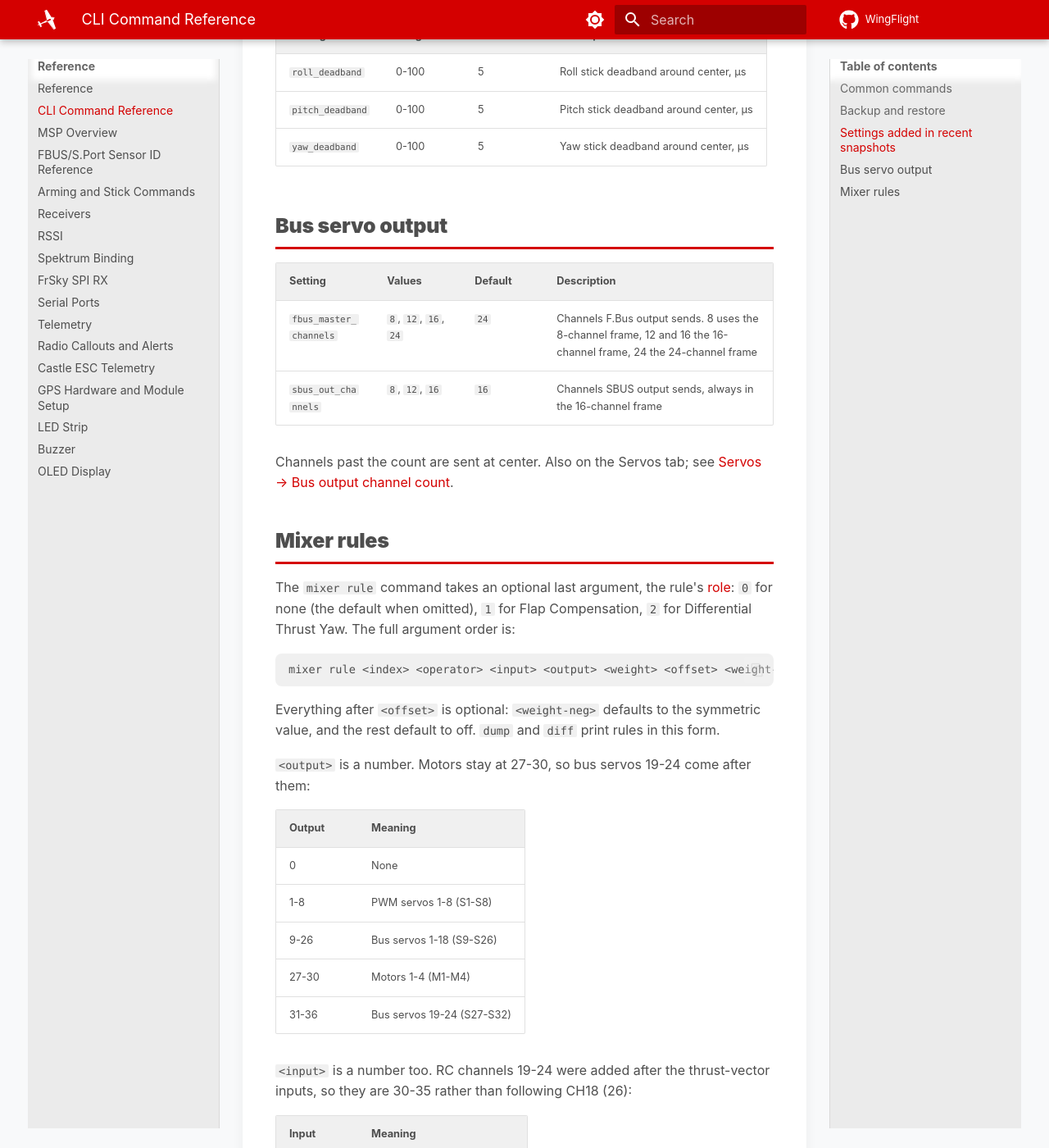
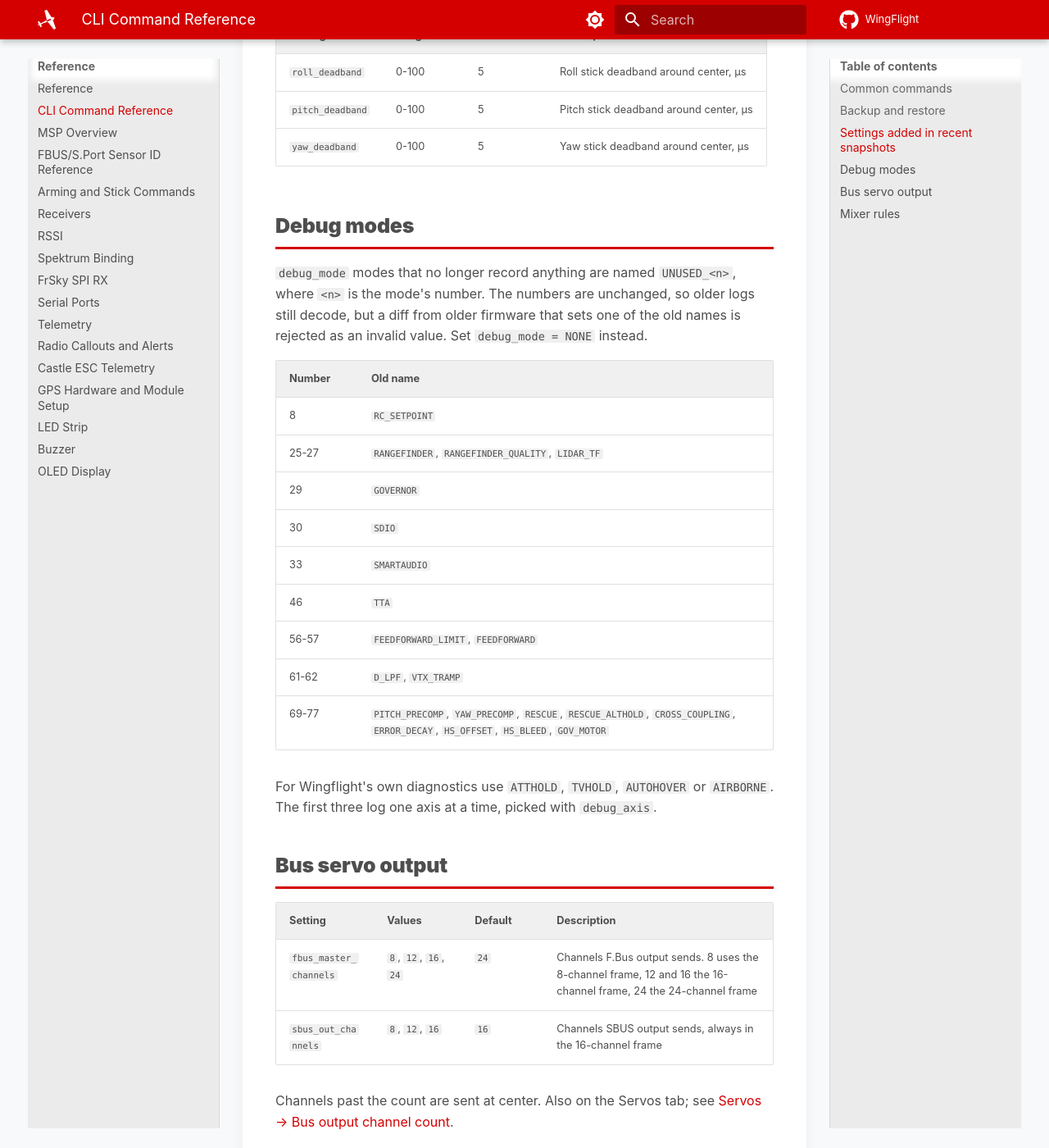
Before and after one commit to WingFlight/wingflight-docs, an MkDocs documentation site: the page built from docs/reference/cli-reference.md, in a window 1280 px wide and 1400 px high, scrolled down 2038 px. Shown: the whole window at 82% size. Built offline with MkDocs 1.6.1 and Material for MkDocs 9.7.7, drawn with Linux system fonts in a browser that asks for light colours.

Commit message:
Document UNUSED_<n> debug modes (#40)
Debug modes that no longer record anything are renamed UNUSED_<n> in
the firmware and hidden in the Configurator. List the old names in the
CLI reference, since a diff that sets one is now rejected, and point to
it from the Blackbox tab page.

Co-authored-by: Claude Opus 5.5 <noreply@anthropic.com>

```diff
--- a/docs/reference/cli-reference.md
+++ b/docs/reference/cli-reference.md
@@ -54,6 +54,29 @@ from older firmware will now reject as an invalid name:
 | `pitch_deadband` | 0-100 | 5 | Pitch stick deadband around center, µs |
 | `yaw_deadband` | 0-100 | 5 | Yaw stick deadband around center, µs |
 
+## Debug modes
+
+`debug_mode` modes that no longer record anything are named `UNUSED_<n>`,
+where `<n>` is the mode's number. The numbers are unchanged, so older logs
+still decode, but a diff from older firmware that sets one of the old names
+is rejected as an invalid value. Set `debug_mode = NONE` instead.
+
+| Number | Old name |
+|---|---|
+| 8 | `RC_SETPOINT` |
+| 25-27 | `RANGEFINDER`, `RANGEFINDER_QUALITY`, `LIDAR_TF` |
+| 29 | `GOVERNOR` |
+| 30 | `SDIO` |
+| 33 | `SMARTAUDIO` |
+| 46 | `TTA` |
+| 56-57 | `FEEDFORWARD_LIMIT`, `FEEDFORWARD` |
+| 61-62 | `D_LPF`, `VTX_TRAMP` |
+| 69-77 | `PITCH_PRECOMP`, `YAW_PRECOMP`, `RESCUE`, `RESCUE_ALTHOLD`, `CROSS_COUPLING`, `ERROR_DECAY`, `HS_OFFSET`, `HS_BLEED`, `GOV_MOTOR` |
+
+For Wingflight's own diagnostics use `ATTHOLD`, `TVHOLD`, `AUTOHOVER` or
+`AIRBORNE`. The first three log one axis at a time, picked with
+`debug_axis`.
+
 ## Bus servo output
 
 | Setting | Values | Default | Description |
```
Also changed, not shown: docs/configurator/tabs/blackbox.md (+3 -1 lines).
